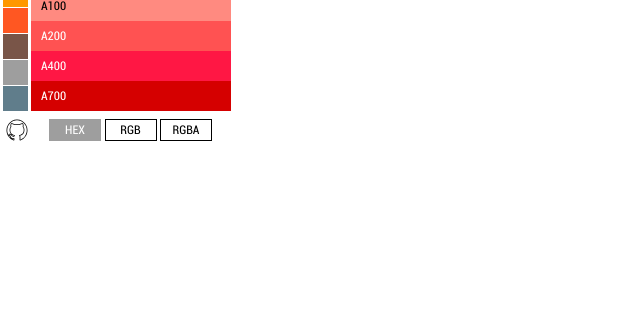
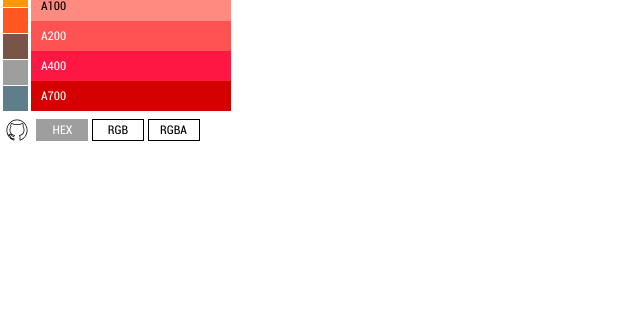
Before and after one commit to keplerlab/Interactive, a PHP site: page / in a window 1280 px wide. Shown: the part 386-695 px from the top of the page, without its empty margins (0-640 px from the left). Run offline with PHP 8.4, Linux system fonts and the light colour scheme.

Commit message:
Fixed margin

```diff
--- a/material-colors-palette/css/style.css
+++ b/material-colors-palette/css/style.css
@@ -2,6 +2,7 @@
     Simple Material Design Color Palette Extension for Chrome
     Author: Santhosh Sundar
     Organization: SapientNitro
+    URL: http://gigacore.in
 **/
 
 body {
@@ -144,7 +145,7 @@ a.color-link {
 }
 
 #toggles ul {
-    margin: 0 0 0 25px;
+    margin: 0;
     padding: 0;
 }
 
```
